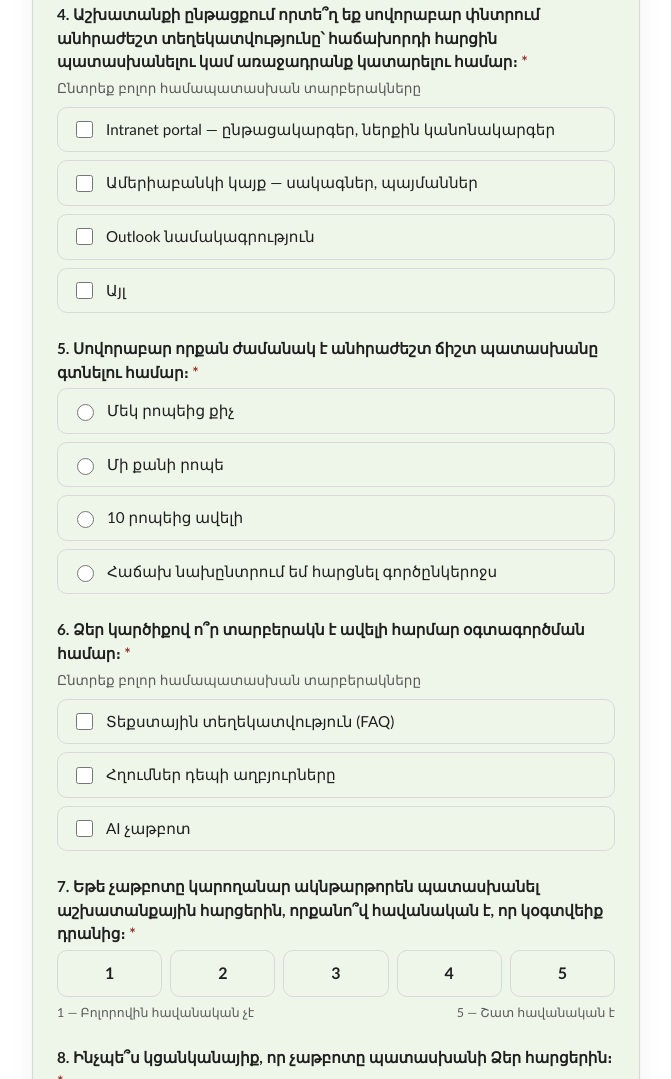
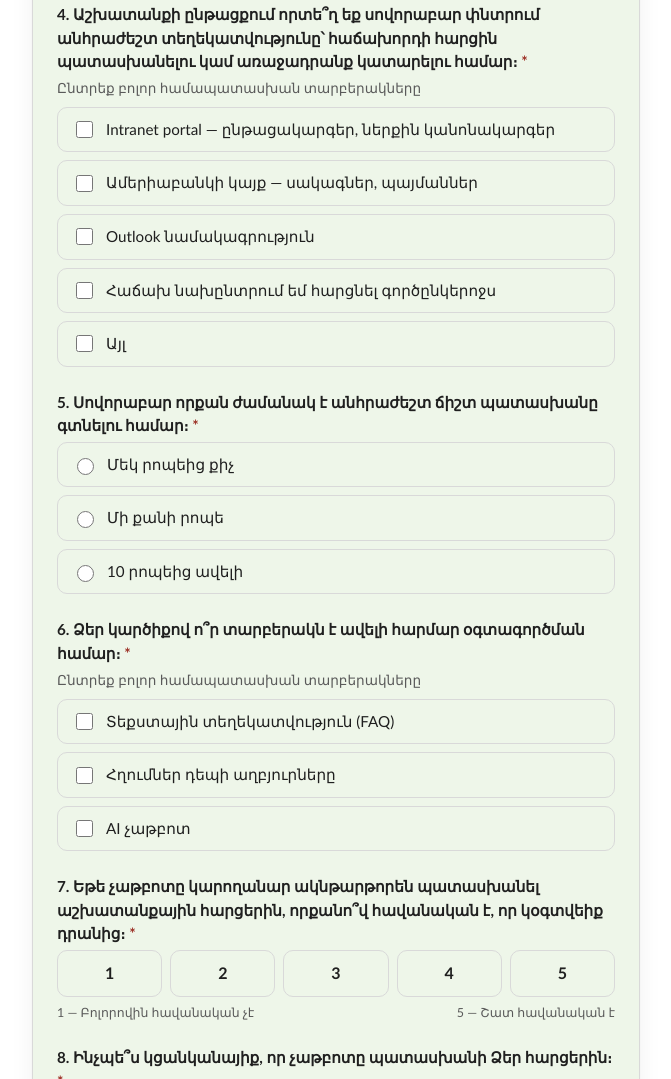
Before and after one commit to yenipa2312/info-hub-survey, a website: page index.html in a window 1280 px wide. Shown: the part 805-1884 px from the top of the page, without its empty margins (304-975 px from the left). Drawn offline with Linux system fonts and the light colour scheme.

Commit message:
Move "ask a colleague" from Q5 to Q4
Asking a colleague is a place people get information, not a length of
time, so it belongs with the Q4 sources (multi-select) rather than the
Q5 time scale. Q5 is now three options: under a minute, a few minutes,
10+ minutes.

Co-Authored-By: Claude Opus 5 <noreply@anthropic.com>

```diff
--- a/index.html
+++ b/index.html
@@ -111,6 +111,10 @@
             <span>Outlook նամակագրություն</span>
           </label>
           <label class="option-row">
+            <input type="checkbox" name="infoSources" value="Հաճախ նախընտրում եմ հարցնել գործընկերոջս" />
+            <span>Հաճախ նախընտրում եմ հարցնել գործընկերոջս</span>
+          </label>
+          <label class="option-row">
             <input type="checkbox" name="infoSources" id="source-other-check" value="Այլ" />
             <span>Այլ</span>
           </label>
@@ -161,10 +165,6 @@
           <label class="option-row">
             <input type="radio" name="timeToFind" value="10 րոպեից ավելի" />
             <span>10 րոպեից ավելի</span>
-          </label>
-          <label class="option-row">
-            <input type="radio" name="timeToFind" value="Հաճախ նախընտրում եմ հարցնել գործընկերոջս" />
-            <span>Հաճախ նախընտրում եմ հարցնել գործընկերոջս</span>
           </label>
         </div>
       </div>
```
